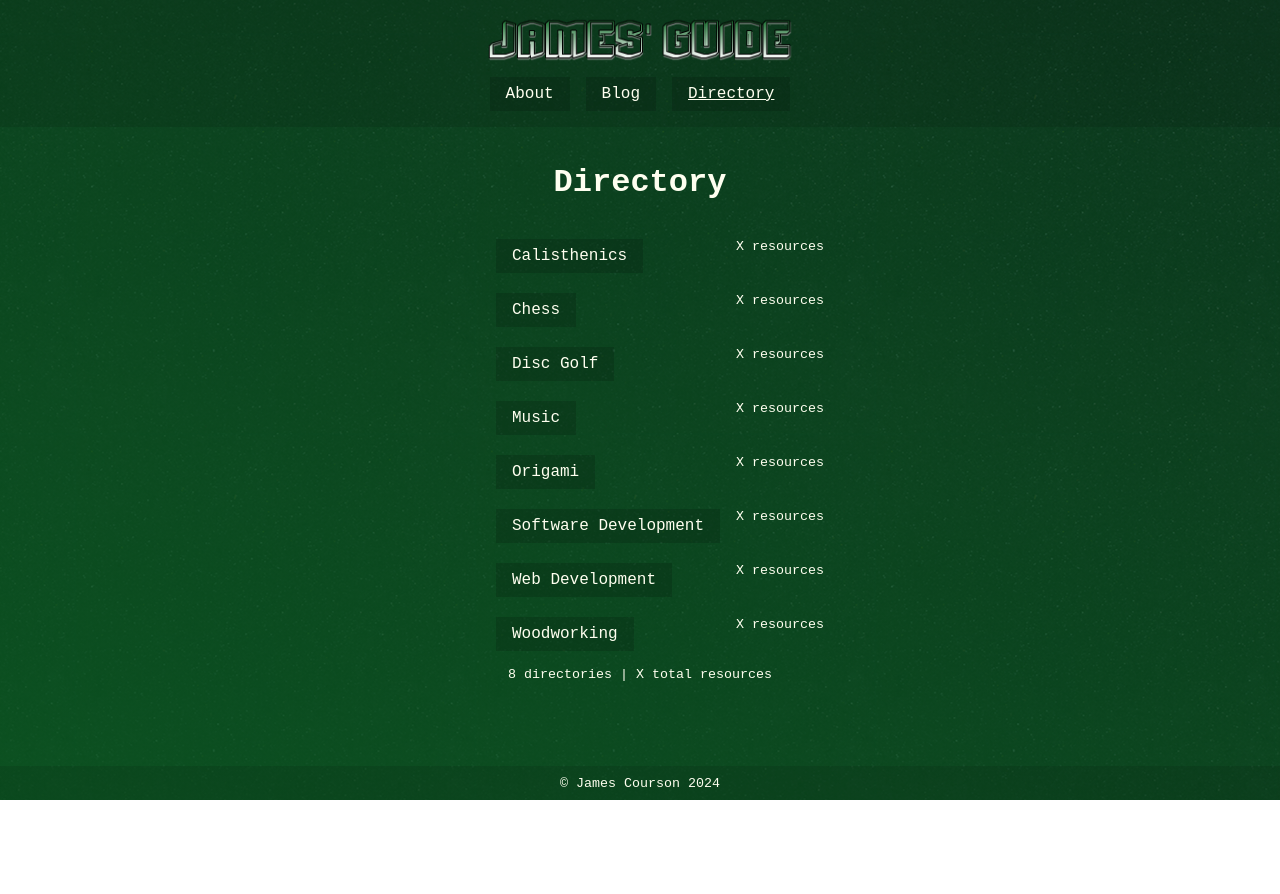
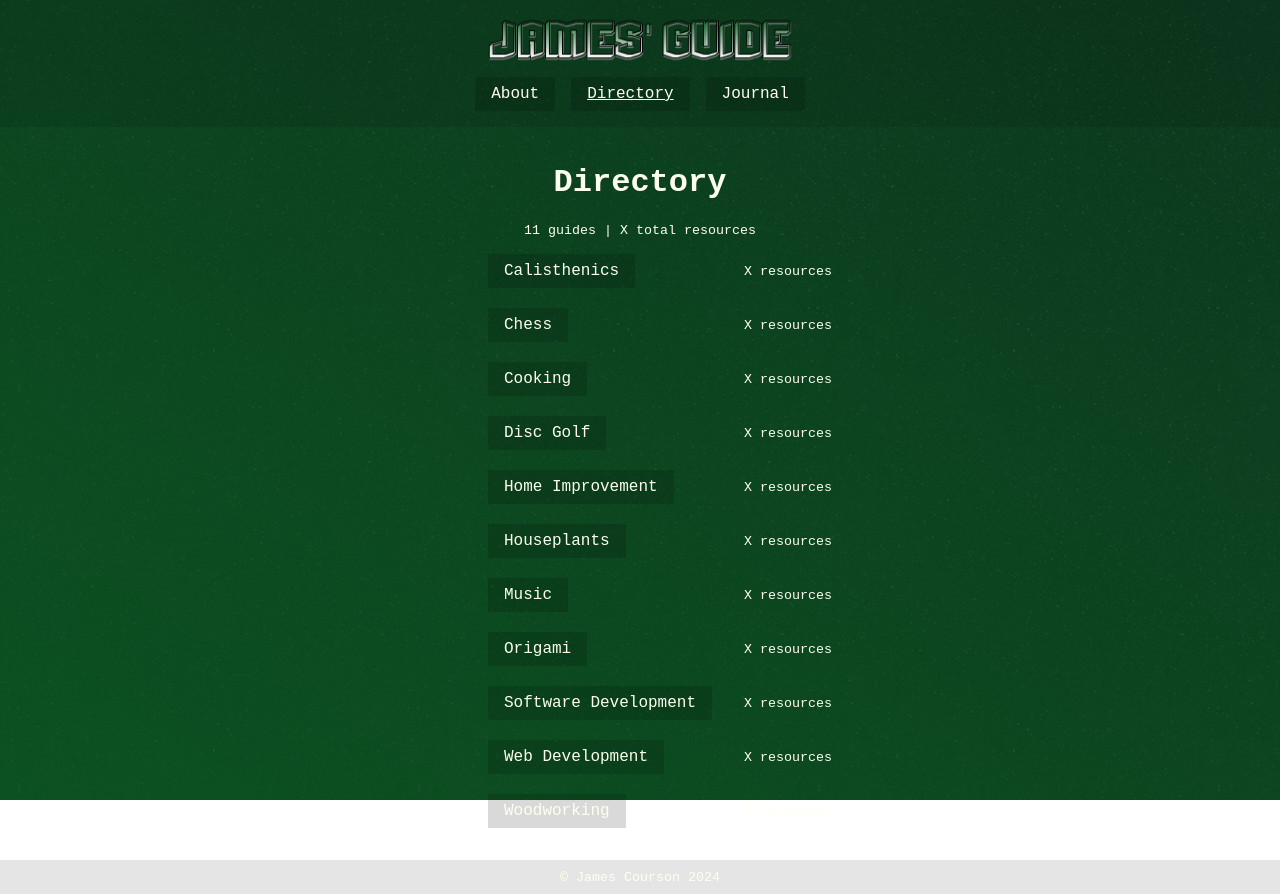
Before and after one commit to jamescourson/james.guide, a React (Vite) app: page /d in a window 1280 px wide. Before the commit the page ends 800 px from the top, so only its background shows below. Built offline with nearby package versions, Linux system fonts and the light colour scheme.

Commit message:
update layout/styles/content

```diff
--- a/src/App.jsx
+++ b/src/App.jsx
@@ -4,7 +4,7 @@ import Footer from './components/Footer';
 
 import Home from './pages/Home';
 import About from './pages/About';
-import Blog from './pages/Blog';
+import Journal from './pages/Journal';
 import Directory from './pages/Directory/Directory';
 
 import './App.css';
@@ -17,8 +17,8 @@ const App = () => (
       <Routes>
         <Route path='/' element={<Home />} />
         <Route path='/a' element={<About />} />
-        <Route path='/b' element={<Blog />} />
         <Route path='/d' element={<Directory />} />
+        <Route path='/j' element={<Journal />} />
       </Routes>
     </main>
 
--- a/src/components/Header/Header.jsx
+++ b/src/components/Header/Header.jsx
@@ -10,8 +10,8 @@ const Header = () => (
 
     <nav>
       <NavLink to="/a">About</NavLink>
-      <NavLink to="/b">Blog</NavLink>
       <NavLink to="/d">Directory</NavLink>
+      <NavLink to="/j">Journal</NavLink>
     </nav>
   </header>
 );
--- a/src/index.css
+++ b/src/index.css
@@ -3,7 +3,7 @@
 }
 
 *::selection {
-  background-color: ivory;
+  background-color: rgba(0, 0, 0, 0.15);
 }
 
 body {
@@ -11,7 +11,11 @@ body {
 }
 
 a {
-  color: white;
+  color: ivory;
+}
+
+a:hover {
+  color: lemonchiffon;
 }
 
 @keyframes animateBackground {
--- a/src/pages/About.jsx
+++ b/src/pages/About.jsx
@@ -1,10 +1,22 @@
+import { Link } from 'react-router-dom';
+
+const aboutStyles = {
+  maxWidth: '60vw'
+}
+
 const About = () => (
-  <>
+  <article style={aboutStyles}>
     <h1>Thanks for visiting James' Guide!</h1>
-    <p>This is a repository for <b>practical and high-quality resources</b> I've found for my hobbies and interests.
-    <br />
-    This website aims to make these resources available for other like-minded people that wish to improve their knowledge and skills.</p>
-  </>
+    <p>
+      I've always been a bit of a collector when it comes to things I'm passionate about - so it's no surprise that I collect quality webpages too, right?
+      <br />
+      This website serves as a repository for <b>practical and high-quality resources</b> I've found for my hobbies and interests. <small>There's also a <Link to="/j">dumb blog</Link>!</small>
+      <br />
+      This website aims to make these resources available for other like-minded people that wish to improve their knowledge and skills.
+      <br />
+      Check out the <Link to="/d">Directory</Link>!
+    </p>
+  </article>
 );
 
 export default About;
--- a/src/pages/Blog.jsx
+++ /dev/null
@@ -1,9 +0,0 @@
-const Blog = () => (
-  <>
-    <h1>James' Guide to Life</h1>
-    <p>A journal about my experiences as a 20-something fool</p>
-    <small>Coming soon</small>
-  </>
-);
-
-export default Blog;
--- a/src/pages/Directory/Directory.jsx
+++ b/src/pages/Directory/Directory.jsx
@@ -2,16 +2,11 @@ import { Link } from 'react-router-dom';
 import './directory.css';
 
 
-const DirectoryListing = ({ name, abbr }) => {
+const GuideListing = ({ name, abbr }) => {
   const resourceCount = 'X'; // fetch from api
 
   return (
-    <li style={{
-      display: 'flex',
-      flexDirection: 'row',
-      justifyContent: 'space-between',
-      gap: '1em'
-    }}>
+    <li>
       <Link to={`/g/${abbr}`}>{name}</Link>
       <small>{resourceCount} resources</small>
     </li>
@@ -19,7 +14,7 @@ const DirectoryListing = ({ name, abbr }) => {
 }
 
 const Directory = () => {
-  const directories = [
+  const guides = [
     {
       name: 'Calisthenics',
       abbr: 'ca'
@@ -29,8 +24,20 @@ const Directory = () => {
       abbr: 'ch'
     },
     {
+      name: 'Cooking',
+      abbr: 'ck'
+    },
+    {
       name: 'Disc Golf',
       abbr: 'dg'
+    },
+    {
+      name: 'Home Improvement',
+      abbr: 'hi'
+    },
+    {
+      name: 'Houseplants',
+      abbr: 'hp'
     },
     {
       name: 'Music',
@@ -58,10 +65,10 @@ const Directory = () => {
   return (
     <>
       <h1>Directory</h1>
+      <small>{guides.length} guides | {totalResources} total resources</small>
       <ul>
-        {directories.map(({ name, abbr }, i) => (<DirectoryListing name={name} abbr={abbr} key={i}></DirectoryListing>))}
+        {guides.map(({ name, abbr }, i) => (<GuideListing name={name} abbr={abbr} key={i} />))}
       </ul>
-      <small>{directories.length} directories | {totalResources} total resources</small>
     </>
   );
 }
--- a/src/pages/Directory/directory.css
+++ b/src/pages/Directory/directory.css
@@ -1,3 +1,11 @@
+ul li {
+  display: flex;
+  flex-direction: row;
+  justify-content: space-between;
+  align-items: baseline;
+  gap: 2em;
+}
+
 ul li a {
   color: ivory;
   text-decoration: none;
```
